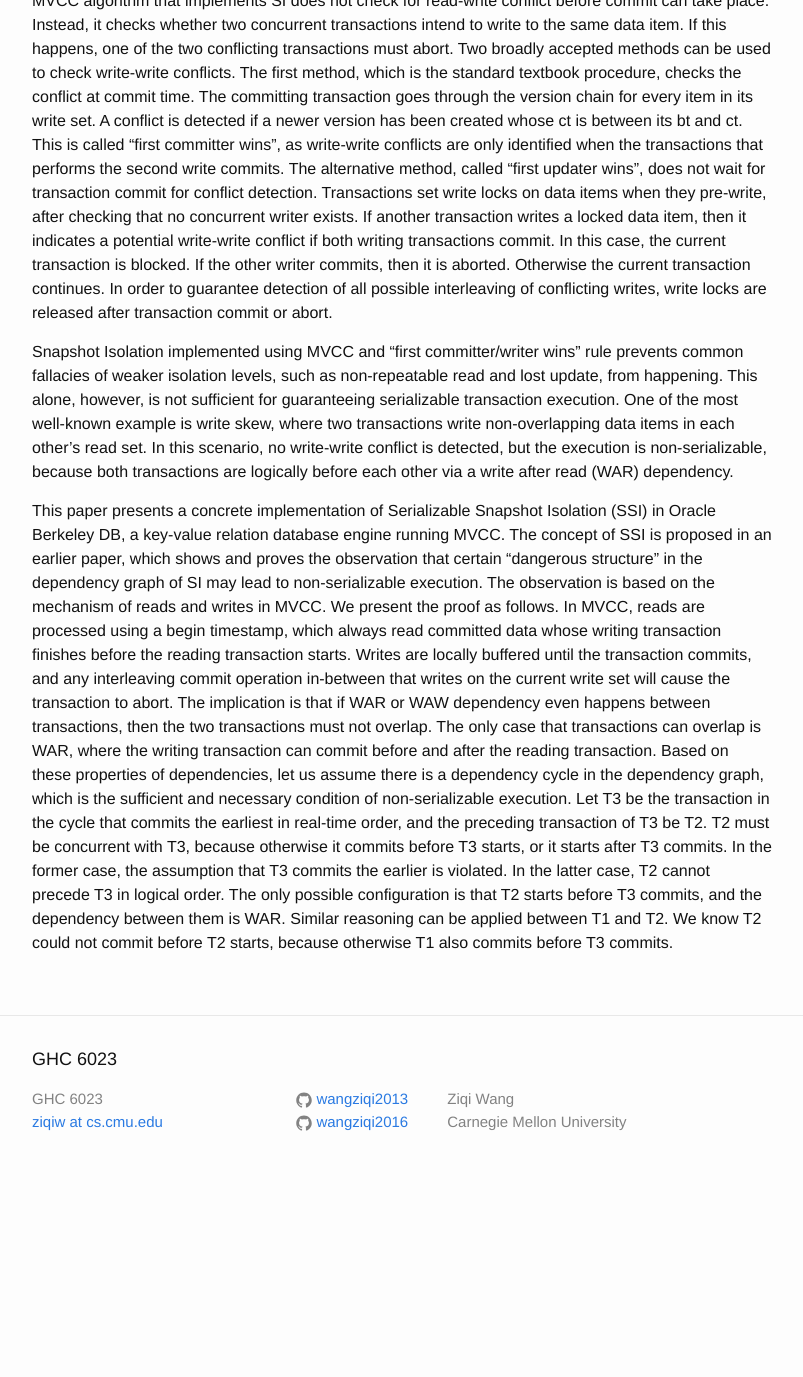
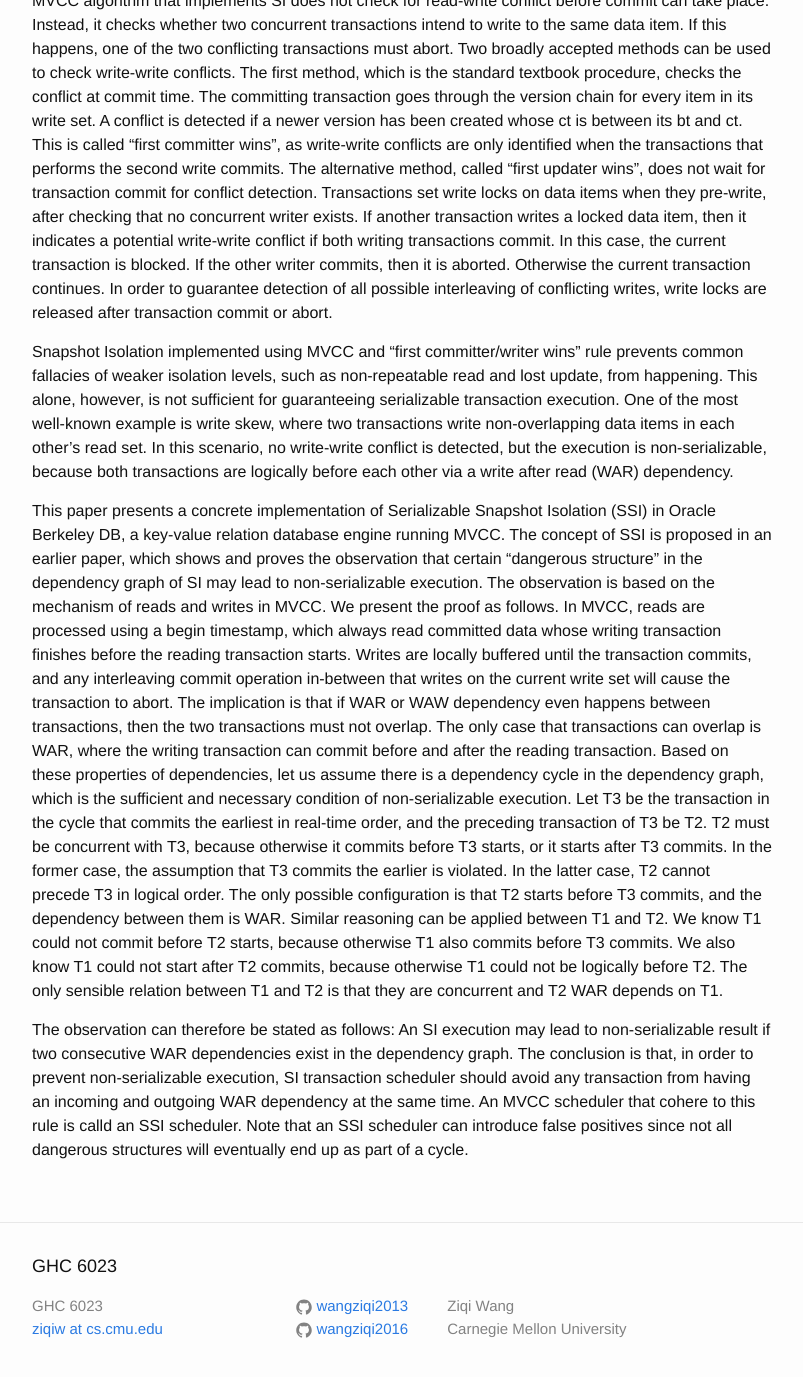
Before and after one commit to wangziqi2013/wangziqi2013.github.io, a Jekyll site: the page built from _posts/2018-06-27-Serializable-Isolation-for-Snapshot-Databases.markdown, in a window 1280 px wide and 1400 px high, scrolled down 647 px. Shown: the top 1377 px of the window, without its empty margins (238-1041 px from the left). Built offline with Jekyll 4.4.1, drawn with Linux system fonts in a browser that asks for light colours; before the commit the page ends 1840 px from its top, so only the background shows below that.

Commit message:
Adding conclusion

```diff
--- a/_posts/2018-06-27-Serializable-Isolation-for-Snapshot-Databases.markdown
+++ b/_posts/2018-06-27-Serializable-Isolation-for-Snapshot-Databases.markdown
@@ -54,5 +54,13 @@ transaction in the cycle that commits the earliest in real-time order, and the p
 T2 must be concurrent with T3, because otherwise it commits before T3 starts, or it starts after T3 commits. In the
 former case, the assumption that T3 commits the earlier is violated. In the latter case, T2 cannot precede T3 in
 logical order. The only possible configuration is that T2 starts before T3 commits, and the dependency between them
-is WAR. Similar reasoning can be applied between T1 and T2. We know T2 could not commit before T2 starts, because
-otherwise T1 also commits before T3 commits.
+is WAR. Similar reasoning can be applied between T1 and T2. We know T1 could not commit before T2 starts, because
+otherwise T1 also commits before T3 commits. We also know T1 could not start after T2 commits, because otherwise
+T1 could not be logically before T2. The only sensible relation between T1 and T2 is that they are concurrent and
+T2 WAR depends on T1.
+
+The observation can therefore be stated as follows: An SI execution may lead to non-serializable result if two
+consecutive WAR dependencies exist in the dependency graph. The conclusion is that, in order to prevent non-serializable
+execution, SI transaction scheduler should avoid any transaction from having an incoming and outgoing WAR dependency
+at the same time. An MVCC scheduler that cohere to this rule is calld an SSI scheduler. Note that an SSI scheduler
+can introduce false positives since not all dangerous structures will eventually end up as part of a cycle.
```
